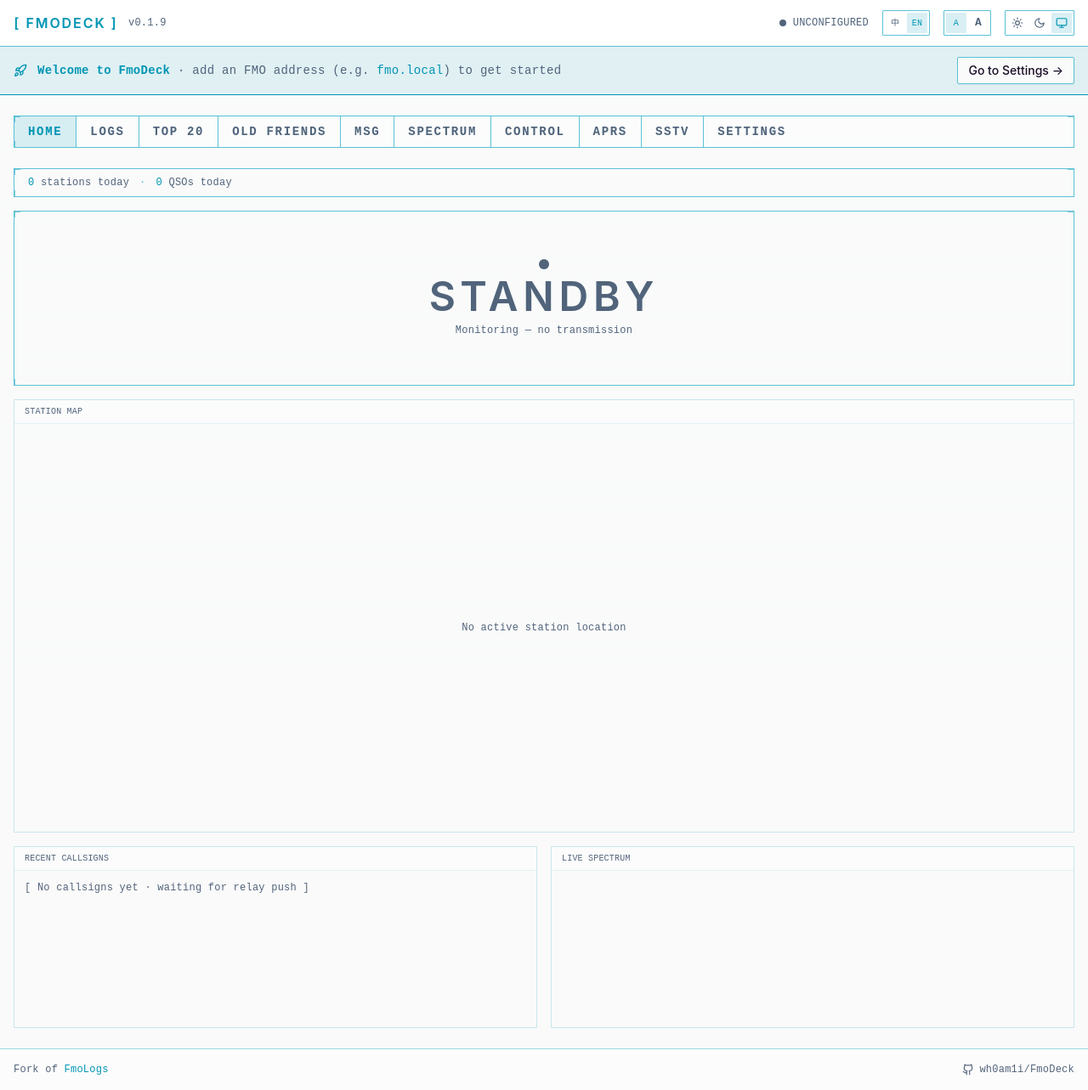
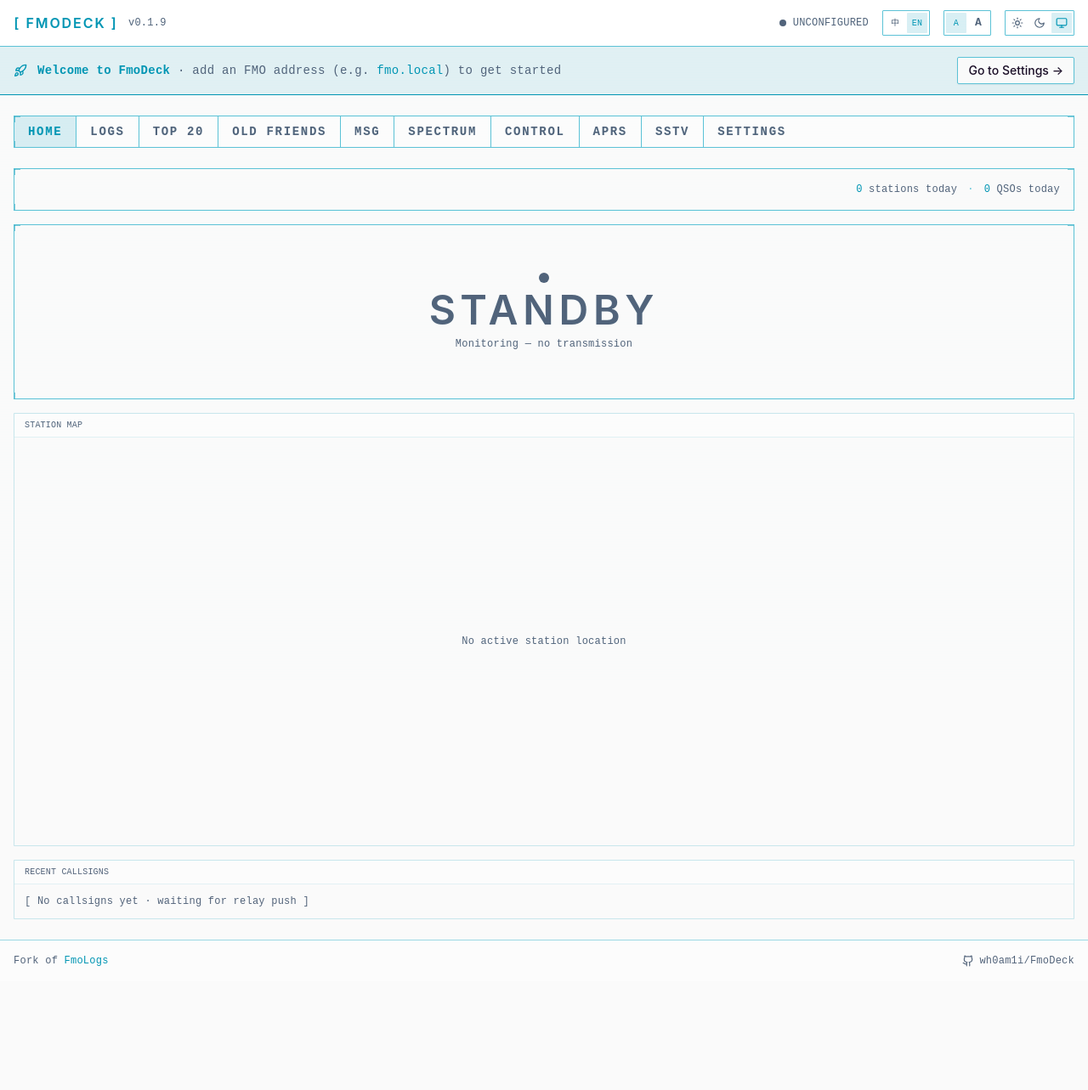
Before and after one commit to wh0am1i/FmoDeck, a React (Vite) app: page / in a window 1280 px wide. Shown: the whole page at 85% size. After the commit the page ends 1155 px from the top, so only its background shows below. Built offline with nearby package versions, Linux system fonts and the light colour scheme.

Commit message:
feat(home): 顶条加波形频谱(示波器)，移除底部柱状频谱面板，名册整宽

```diff
--- a/src/features/home/home-view.tsx
+++ b/src/features/home/home-view.tsx
@@ -5,7 +5,7 @@ import { DashboardPanel } from './components/dashboard-panel'
 import { LocationMap } from './components/location-map'
 import { StationSwitcher } from '@/features/station/components/station-switcher'
 import { RecentCallsigns } from '@/features/spectrum/components/recent-callsigns'
-import { SpectrumVisualizer } from '@/features/audio/components/spectrum-visualizer'
+import { SpectrumWaveform } from '@/features/audio/components/spectrum-waveform'
 import { speakingStore } from '@/features/speaking/store'
 import { selfStore } from '@/stores/self'
 import { settingsStore } from '@/stores/settings'
@@ -38,8 +38,11 @@ export function HomeView() {
 
   return (
     <div className="flex flex-col gap-4">
-      <div className="hud-frame flex flex-wrap items-center justify-between gap-2 px-4 py-2">
+      <div className="hud-frame flex items-center gap-3 px-4 py-2">
         <StationSwitcher />
+        <div className="min-w-0 flex-1">
+          <SpectrumWaveform height={32} />
+        </div>
         <TodayStats />
       </div>
 
@@ -55,24 +58,9 @@ export function HomeView() {
         )}
       </DashboardPanel>
 
-      <div className="grid grid-cols-1 gap-4 lg:grid-cols-2">
-        <DashboardPanel title={t('home.panelRoster')}>
-          <RecentCallsigns />
-        </DashboardPanel>
-        <DashboardPanel title={t('home.panelSpectrum')}>
-          <div className="p-3">
-            <SpectrumVisualizer
-              height={160}
-              bars={28}
-              gap={4}
-              smoothing={0.25}
-              mirror
-              peakHold
-              grid
-            />
-          </div>
-        </DashboardPanel>
-      </div>
+      <DashboardPanel title={t('home.panelRoster')}>
+        <RecentCallsigns />
+      </DashboardPanel>
     </div>
   )
 }
```
Also changed, not shown: 1 other file (tests, documents, lock files or other folders).
